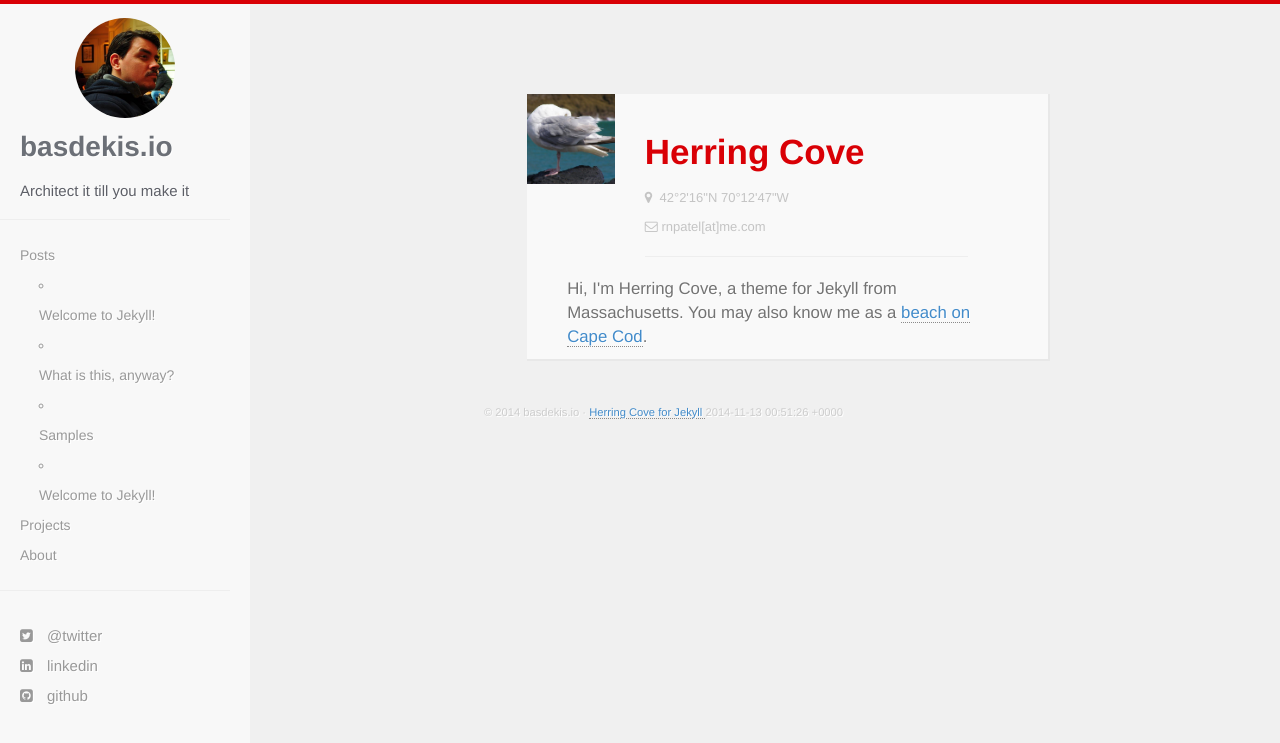
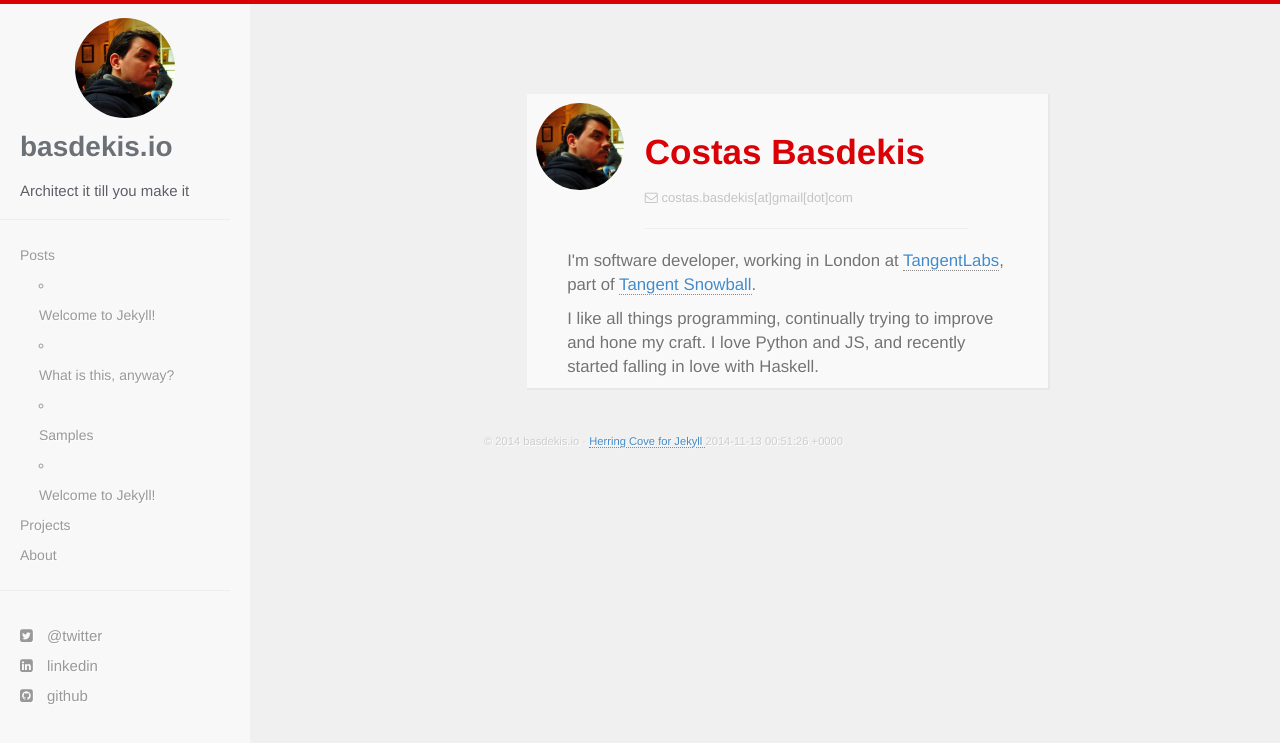
Before and after one commit to costas-basdekis/basdekis.io, a Jekyll site: the page built from about.html, in a window 1280 px wide. Shown: the top 743 px of the page. Built offline with Jekyll 4.4.1, drawn with Linux system fonts in a browser that asks for light colours; nearby versions of some CDN libraries; Markdown is read by kramdown in place of the engine named in the settings.

Commit message:
About page

```diff
--- a/about.html
+++ b/about.html
@@ -8,24 +8,29 @@ layout: about
 		<div class="user-card">
 			<div class="row">
 				<div class="card col-md-3">
-					<img src="{{ site.baseurl }}/images/self.jpg">
+					<img src="{{ site.baseurl }}/images/me.png" class="circular me-image">
 				</div>
 				<div class="col-md-9">
-					<h1>Herring Cove</h1>
-					<p><i class="fa fa-map-marker"></i>&nbsp;&nbsp;42°2'16"N   70°12'47"W</p>
-					<p><i class="fa fa-envelope-o"></i>&nbsp;rnpatel[at]me.com </p>
+					<h1>Costas Basdekis</h1>
+					<p><i class="fa fa-envelope-o"></i>&nbsp;costas.basdekis[at]gmail[dot]com </p>
 					<hr />
 				</div>
 			</div>
 
 			<div class="row">
 				<div class="col-md-12 letter">
-					<p>Hi, I'm Herring Cove, a theme for Jekyll from Massachusetts. You may also know me as a <a href="http://wikimapia.org/38526/Herring-Cove-Beach">beach on Cape Cod</a>.</p>
-
+					<p>
+						I'm software developer, working in London at
+						<a href="http://www.tangentlabs.co.uk/" target="_blank">TangentLabs</a>,
+						part of <a href="http://tangentsnowball.com/" target="_blank">Tangent Snowball</a>.
+					</p>
+					<p>
+						I like all things programming, continually trying to
+						improve and hone my craft. I love Python and JS, and
+						recently started falling in love with Haskell.
+					</p>
 				</div>
 			</div>
-
-
 		</div>
 	</div>
 </div>
--- a/css/hc.css
+++ b/css/hc.css
@@ -125,17 +125,22 @@ p
   -moz-border-radius: 50%;
 }
 
-.me-image-wrapper {
+#sidebar-wrapper .me-image-wrapper {
   position: relative;
   left: 50%;
   float: left;
   margin: 1em 0;
 }
 
-.me-image {
+#sidebar-wrapper .me-image {
   position: relative;
   left: -50%;
   width: 100px;
+}
+
+.user-card .me-image {
+  margin-left: 10%;
+  margin-top: 10%;
 }
 
 .sidebar-nav li
```
